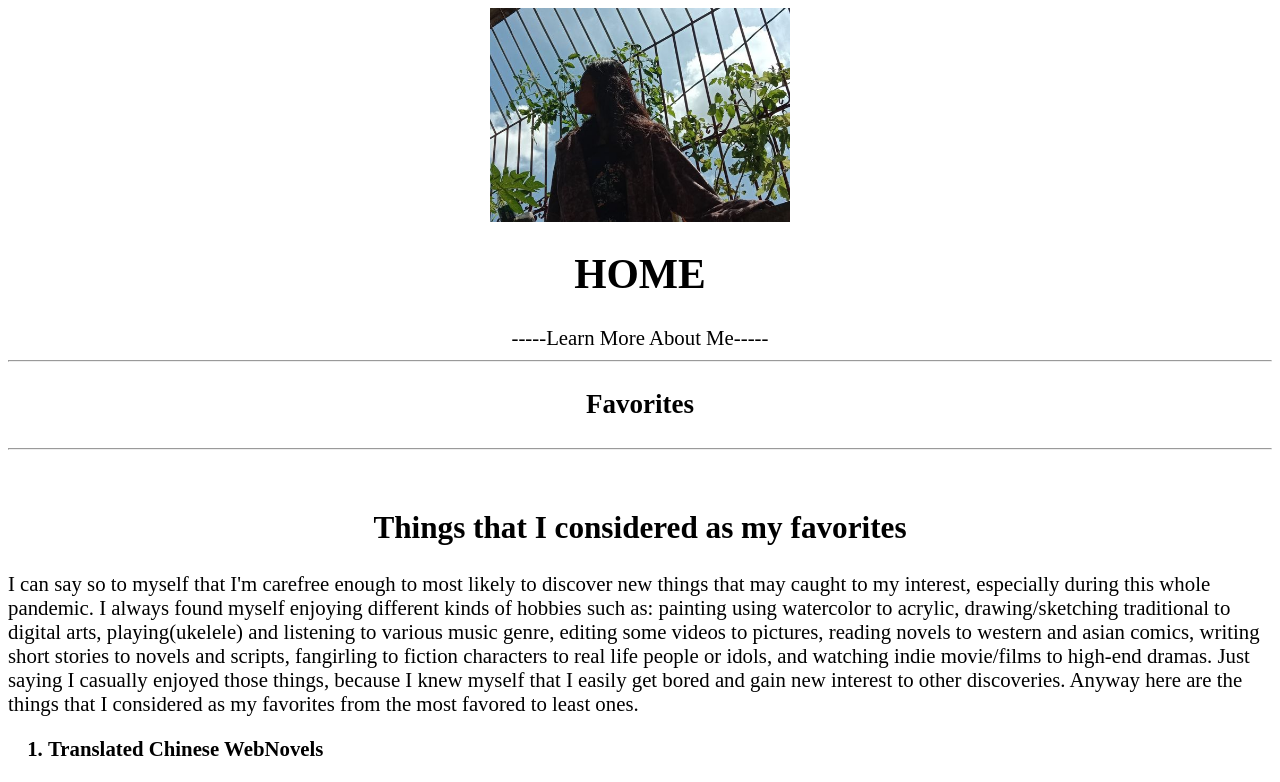
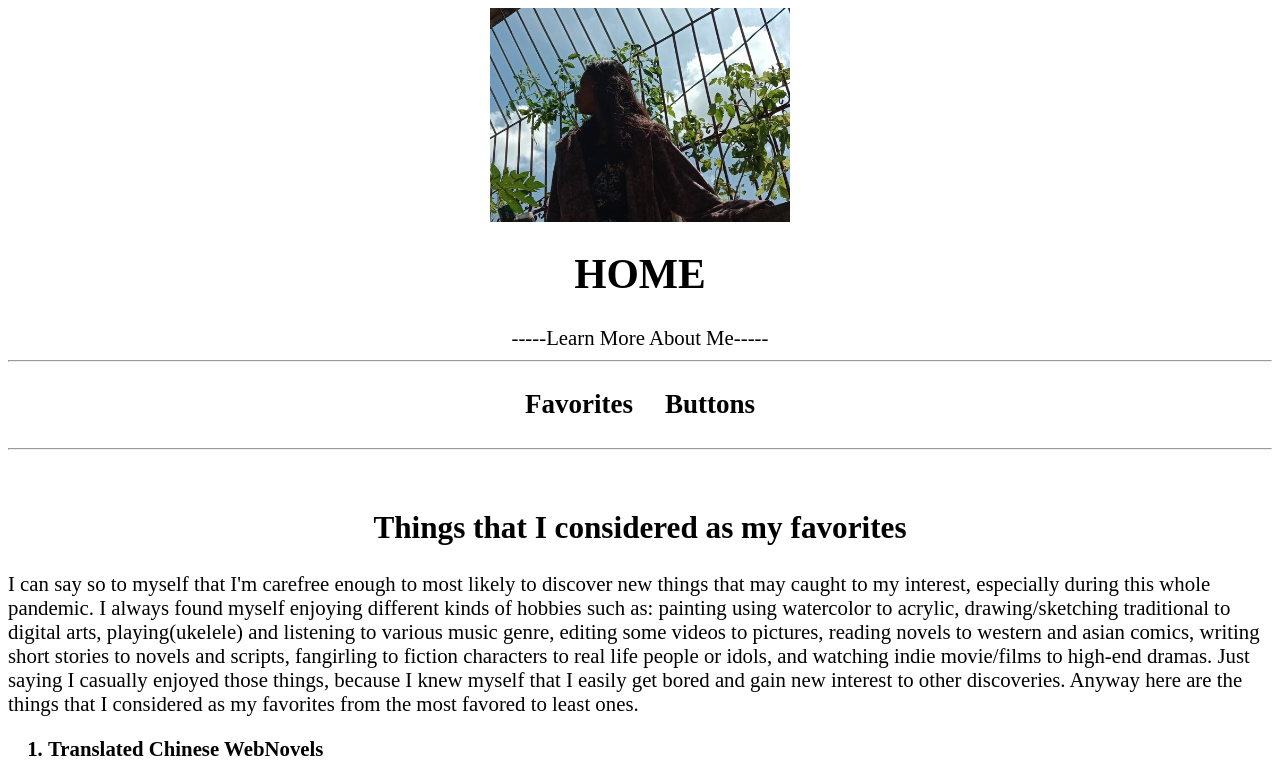
Before and after one commit to sumalinograyz/sumalinograyz.github.io, a plain HTML site: page page1.html in a window 1280 px wide. Shown: the top 782 px of the page. Drawn offline with Linux system fonts and the light colour scheme.

Commit message:
Update page1.html

```diff
--- a/page1.html
+++ b/page1.html
@@ -27,6 +27,7 @@
 		<table style="font-size:130%;">
 		<tr>
 		<th><a href="page1.html">Favorites</a></th>
+		<th><a href="buttons.html">Buttons</a></th>
 		</tr>
 		</table>
 
```
